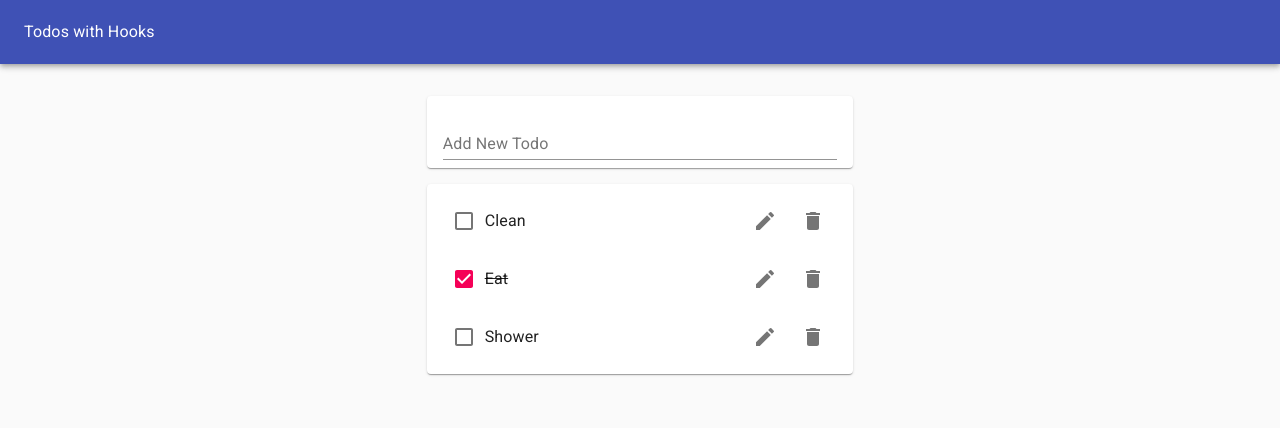
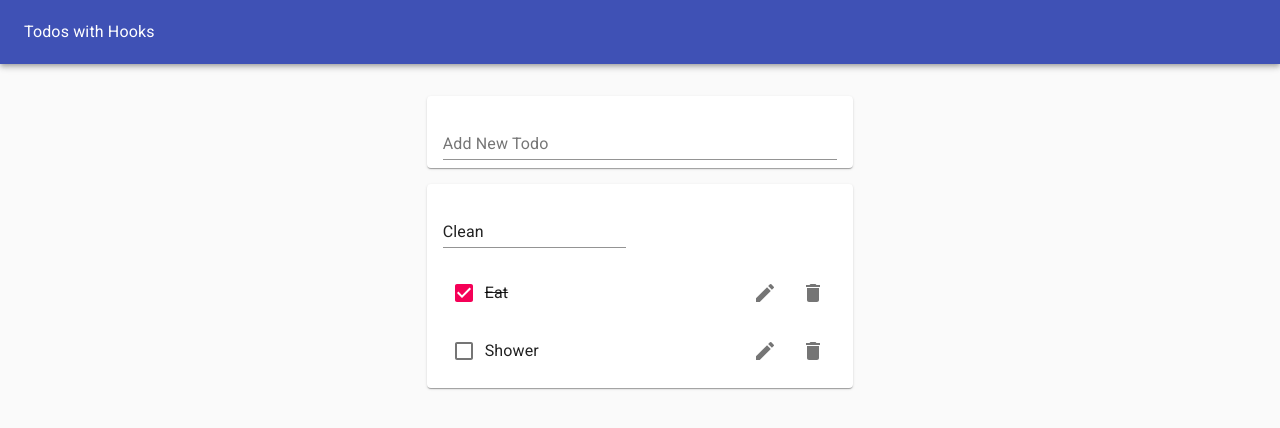
Before and after one commit to deboragaleano/todo-app-react-hooks, a React (Create React App) app: page / in a window 1280 px wide. Both pictures are taken after a click on the button 765 px from the left and 221 px from the top of the page. Shown: the top 428 px of the page. Built offline with nearby package versions, Linux system fonts and the light colour scheme.

Commit message:
editing with hooks

```diff
--- a/src/Todo.js
+++ b/src/Todo.js
@@ -1,4 +1,6 @@
-import React, {useState} from 'react';
+import React from 'react';
+import useToggle from './hooks/useToggle';
+import TodoEdit from './TodoEdit'
 import ListItem from '@material-ui/core/ListItem';
 import ListItemText from '@material-ui/core/ListItemText';
 import DeleteIcon from '@material-ui/icons/Delete';
@@ -8,22 +10,29 @@ import ListItemSecondaryAction from '@material-ui/core/ListItemSecondaryAction';
 import Checkbox from '@material-ui/core/Checkbox';
 
 function Todo({id, task, completed, removeTodo, toggleTodo, editTodo}) {
+    //the value useToggle defaults to false anyway
+    const [isEditing, toggle] = useToggle();
+
 
     return(
         <ListItem>
+            {isEditing ? <TodoEdit task={task} id={id} editTodo={editTodo} toggle={toggle}/> :
+            <>
                 <Checkbox tabIndex={-1} checked={completed} onChange={() => toggleTodo(id)}/>
                 <ListItemText
                     style={{textDecoration: completed ? 'line-through' : 'none'}}
                     >{task}
                 </ListItemText>
                 <ListItemSecondaryAction>
-                <IconButton aria-label="Edit">
+                    <IconButton aria-label="Edit" onClick={toggle}>
                         <EditIcon />
                     </IconButton>
                     <IconButton aria-label="Delete" onClick={() => removeTodo(id)}>
                         <DeleteIcon />
                     </IconButton>
                 </ListItemSecondaryAction>
+            </>
+            }
         </ListItem>
     )
 }
--- a/src/TodoEdit.js
+++ b/src/TodoEdit.js
@@ -1,19 +1,17 @@
 import React from 'react';
 import useInputState from './hooks/useInputState';
 import TextField from '@material-ui/core/TextField';
-import Paper from '@material-ui/core/Paper';
 
-// here we pass in the function addTodo (instead of props) that was passed in as props
-export default function TodoEdit({editTodo}) {
-    const [value, handleChange, reset] = useInputState('');
+export default function TodoEdit({id, task, editTodo, toggle}) {
+    const [value, handleChange, reset] = useInputState(task);
 
     return(
-        <Paper style={{margin: '1rem 0', padding: '0 1rem'}}>
         <form
             onSubmit={e => {
                 e.preventDefault();
-                    // addTodo(value);
+                editTodo(id, value);
                 reset();
+                toggle();
             }}
         >
             <TextField
@@ -23,6 +21,5 @@ export default function TodoEdit({editTodo}) {
                 fullWidth
             />
         </form>
-        </Paper>
     )
 }
--- a/src/hooks/useToggle.js
+++ b/src/hooks/useToggle.js
@@ -1 +1,10 @@
 import {useState} from 'react';
+
+export default function useToggle(initialVal) {
+    const [state, setState] = useState(initialVal);
+
+    const toggle = () => {
+        setState(!state);
+    }
+    return [state, toggle];
+}
```
Lines whose indentation alone changed are shown as unchanged.
